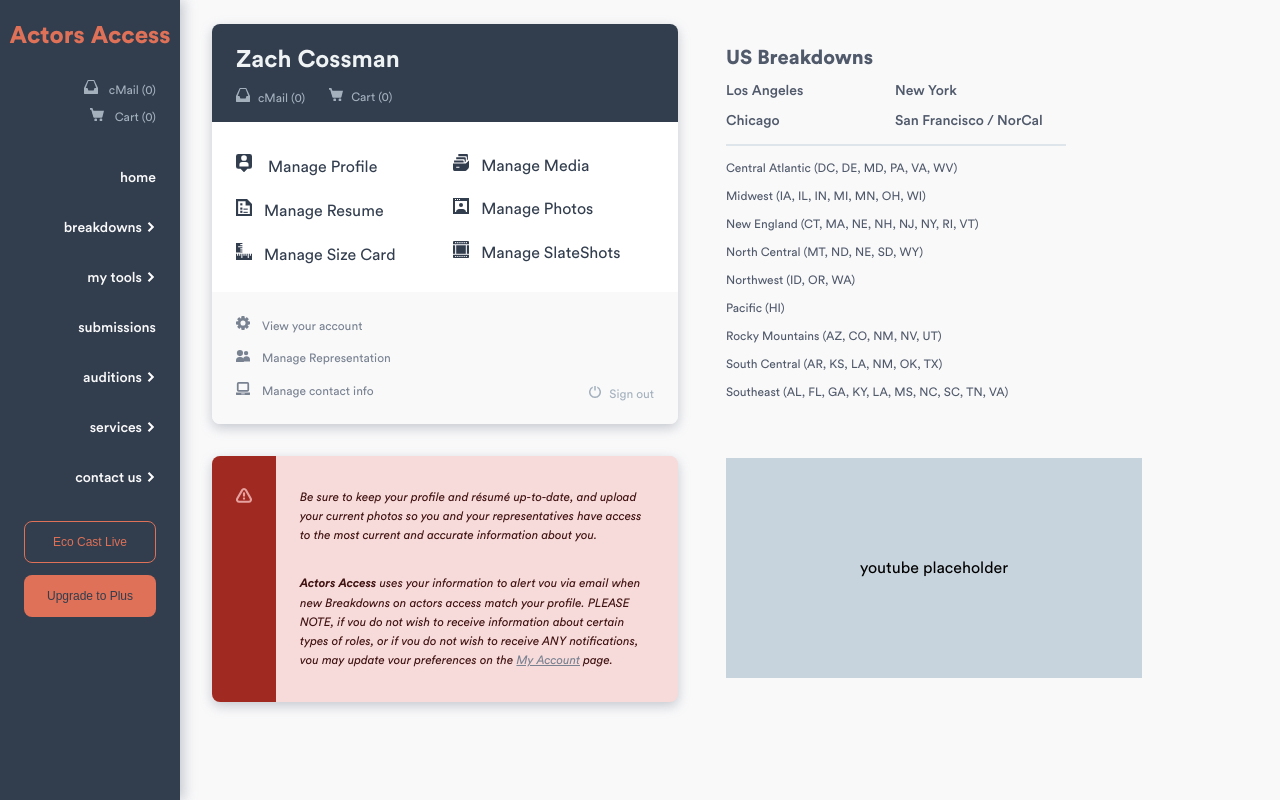
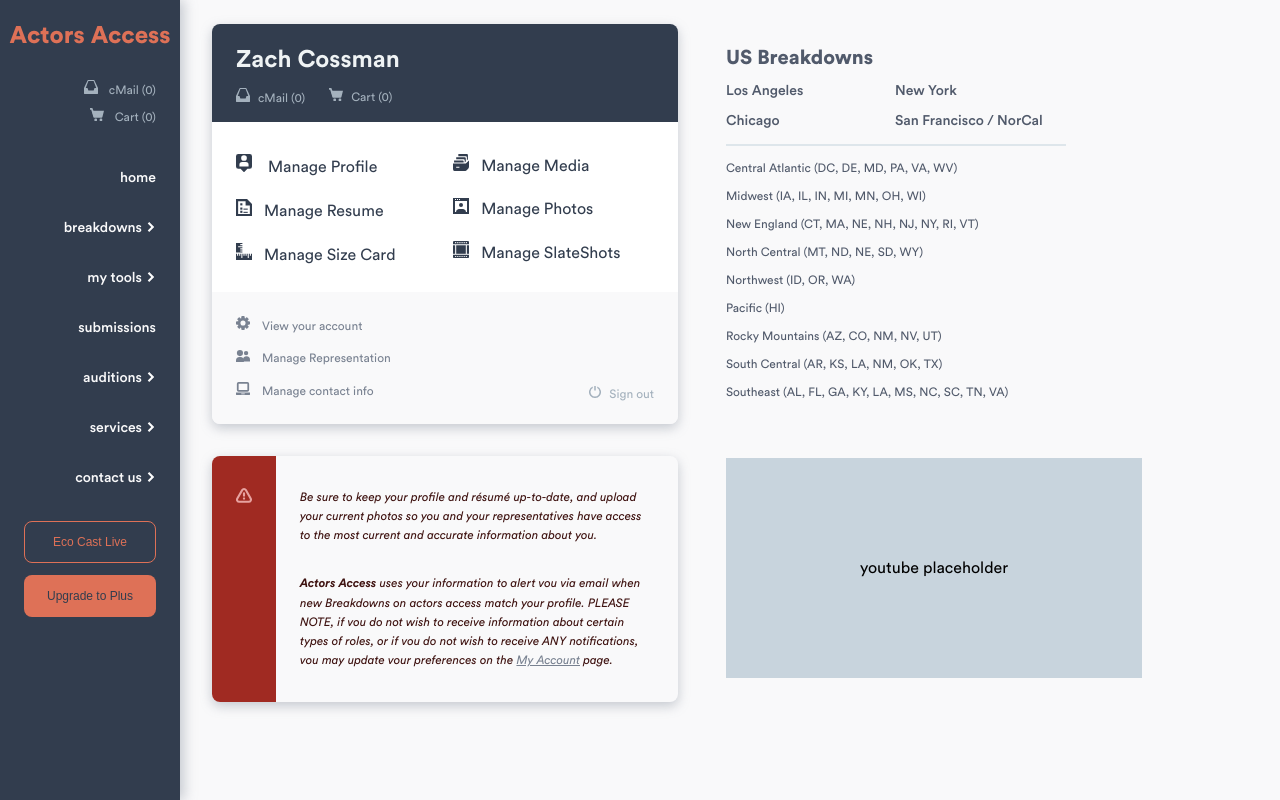
Before and after one commit to Zachcos/ActorsAccessRedesign, a Next.js app: page / in a window 1280 px wide. Built offline with nearby package versions, Linux system fonts and the light colour scheme.

Commit message:
Remove card background color from danger theme

```diff
--- a/components/reminderCard.tsx
+++ b/components/reminderCard.tsx
@@ -42,7 +42,6 @@
     }
   }
   &.danger {
-    background: ${colors.dang_1};
     .sidebar {
       background: ${colors.dang_6};
       svg {
```
